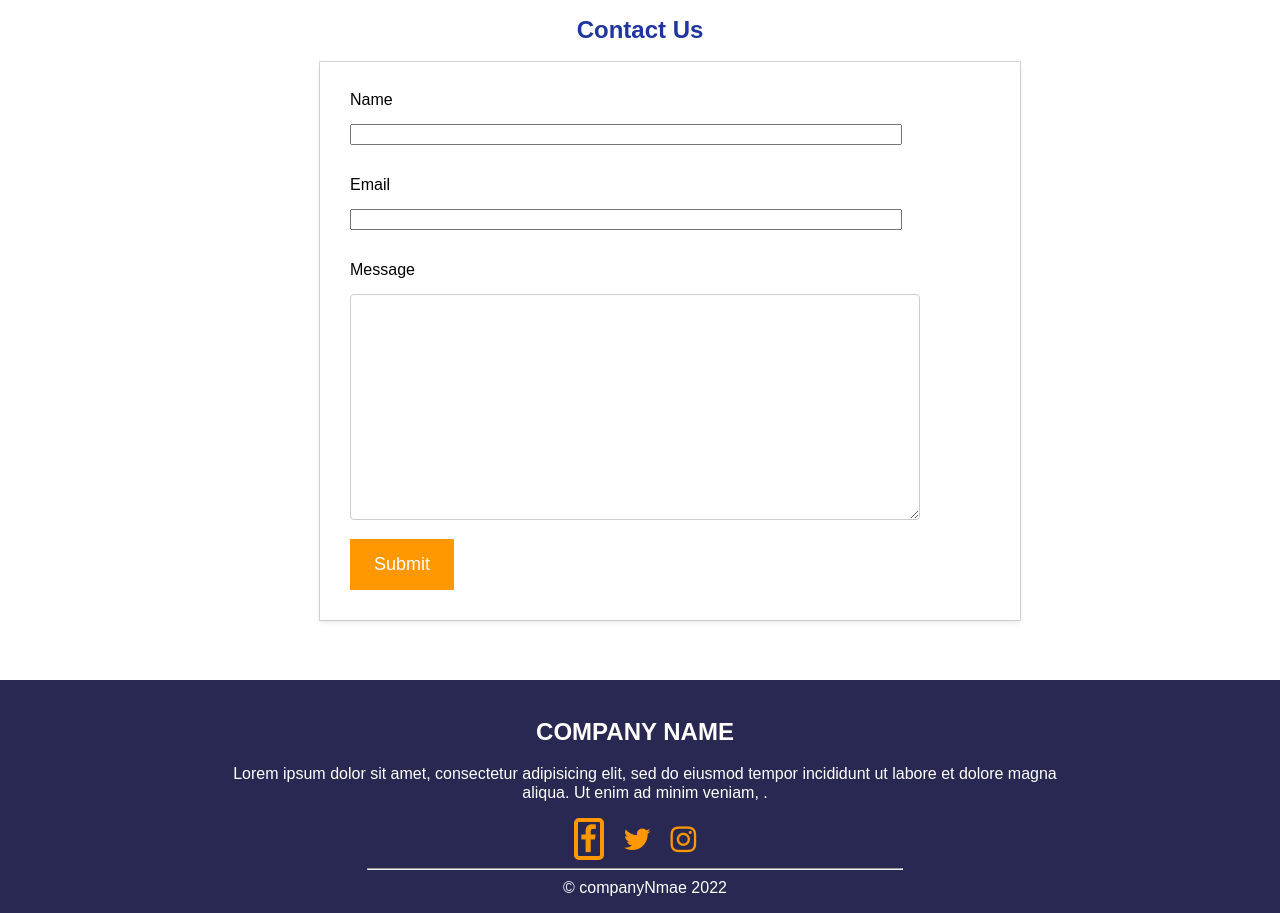
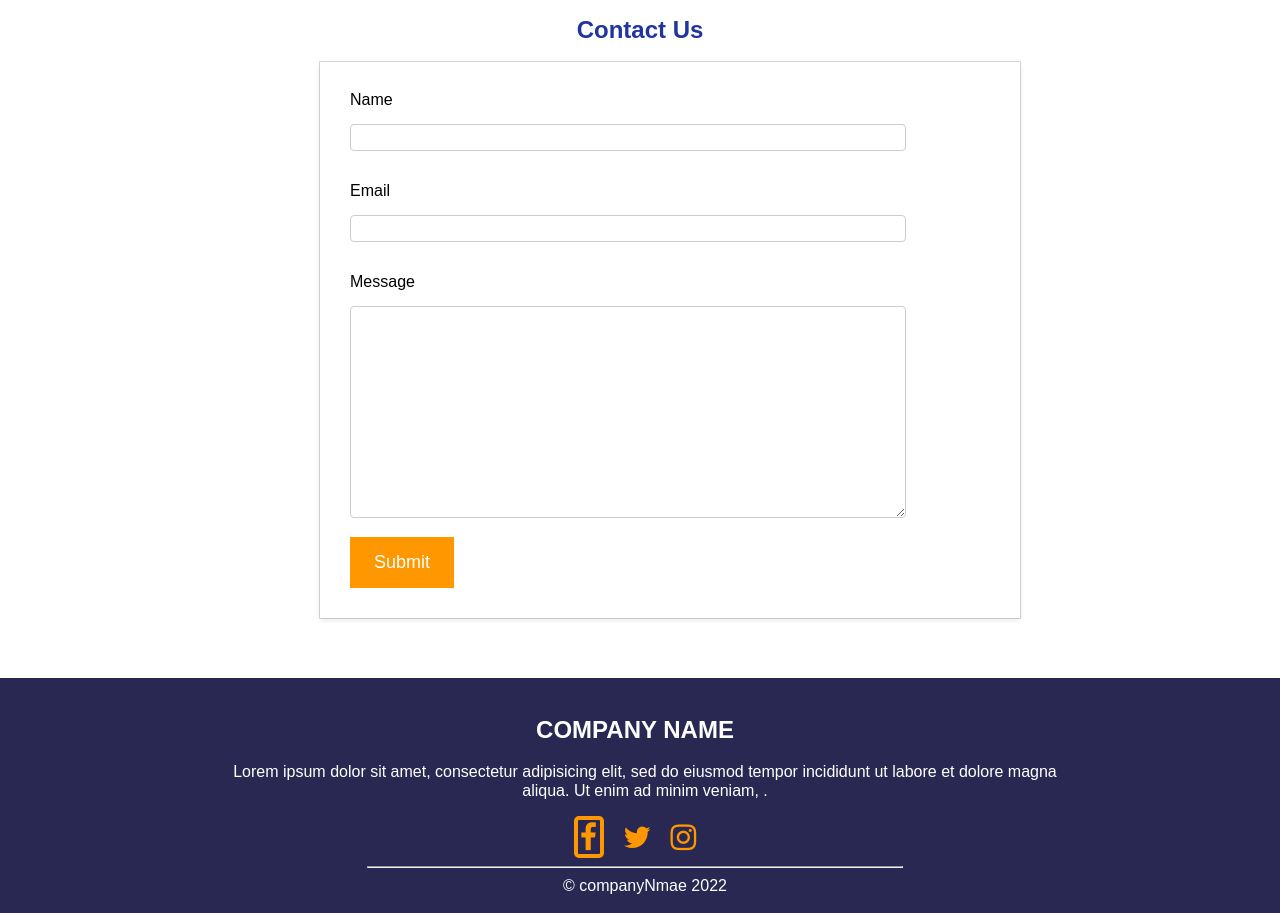
Before and after one commit to GOLDHONESTY/cvup, a plain HTML site: page index.html in a window 1280 px wide. Shown: the part 1884-2797 px from the top of the page. Drawn offline with nearby package versions, Linux system fonts and the light colour scheme; a script that the page names is missing.

Commit message:
Update styles.css on .contactinput class

```diff
--- a/css/styles.css
+++ b/css/styles.css
@@ -196,6 +196,9 @@ p.headerptag{
 .contactinput{
 	width: 85%;
 	margin-right: 0px;
+	border: 1px solid #ccc;
+    	border-radius: 4px;
+    	padding: 5px;
 
 }
 
```
